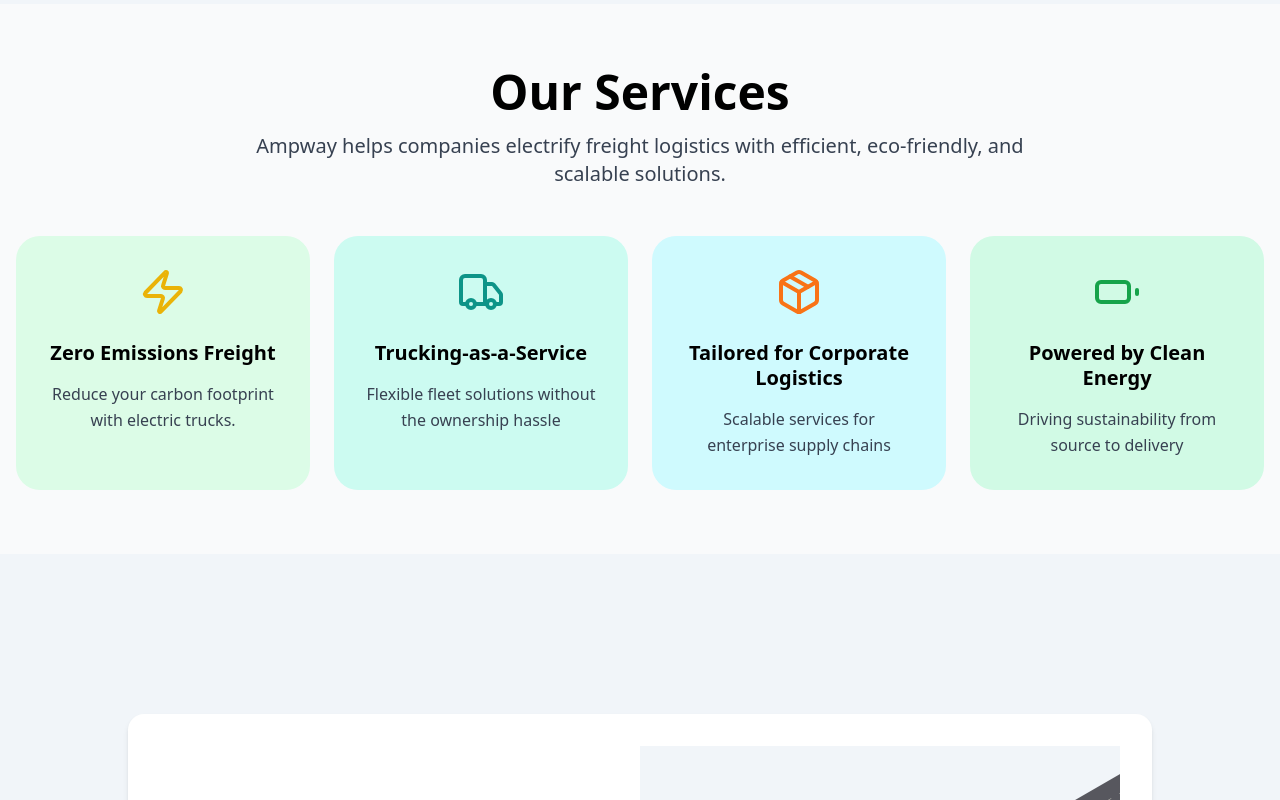
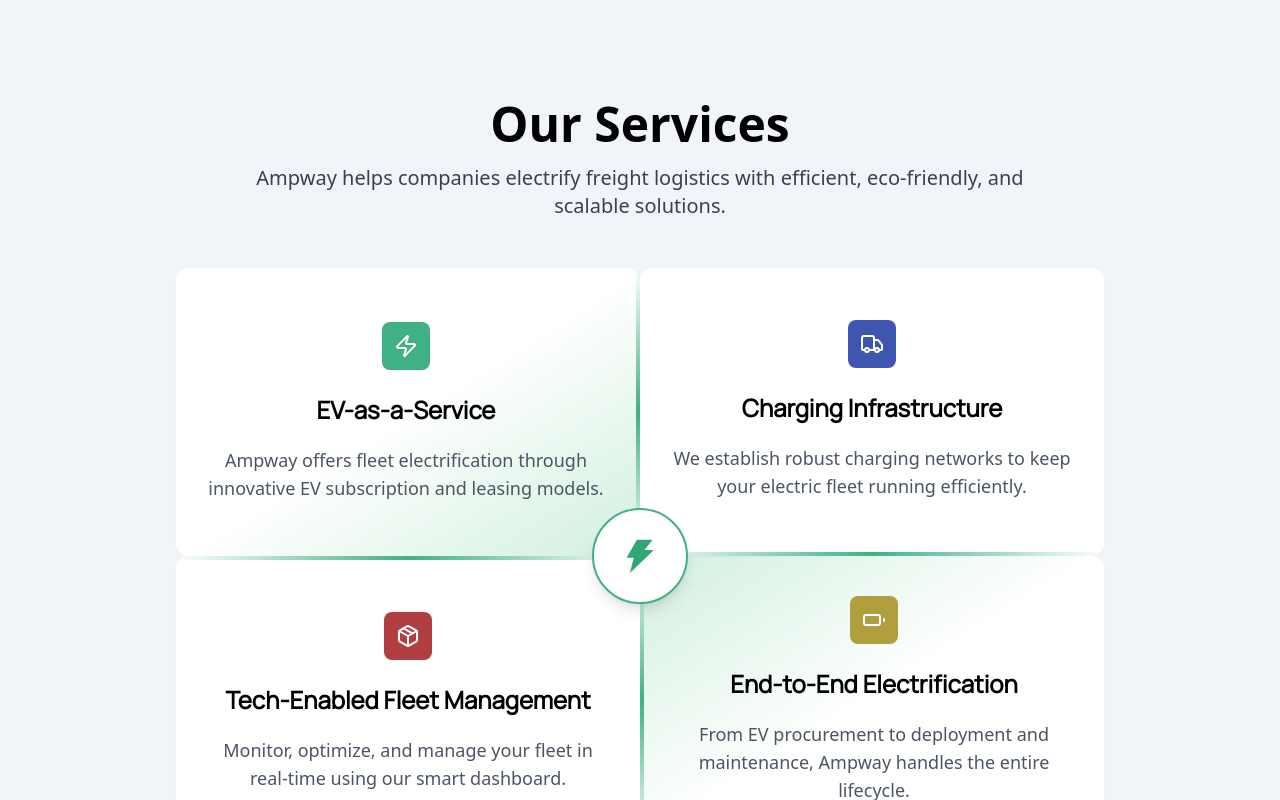
Before and after one commit to DhanushKeloth/ampway, a React (Vite) app: page / in a window 1280 px wide. Shown: the part 1340-2140 px from the top of the page. Built offline with nearby package versions, Linux system fonts and the light colour scheme.

Commit message:
done with the services section

```diff
--- a/src/Home1/FeaturesSection.jsx
+++ b/src/Home1/FeaturesSection.jsx
@@ -1,63 +1,129 @@
-import React from 'react';
-import { Zap, Truck, Package, Battery } from 'lucide-react';
-
+import React from "react";
+import { Zap, Truck, Package, Battery } from "lucide-react";
+import { AiFillThunderbolt } from "react-icons/ai";
 const FeaturesSection = () => {
 const features = [
   {
     icon: <Zap className="text-white w-6 h-6" />,
-      title: "Trade Instantly",
-      description: "Trade your favorite cryptocurrencies with fast and secure transactions",
+    title: "EV-as-a-Service",
+    description:
+      "Ampway offers fleet electrification through innovative EV subscription and leasing models.",
     bgColor: "bg-[#3FB185]",
   },
   {
     icon: <Truck className="text-white w-6 h-6" />,
-      title: "Secure Wallet Storage",
-      description: "Store your digital assets safely with advanced encryption and protection",
+    title: "Charging Infrastructure",
+    description:
+      "We establish robust charging networks to keep your electric fleet running efficiently.",
     bgColor: "bg-[#3F56B1]",
   },
   {
     icon: <Package className="text-white w-6 h-6" />,
-      title: "Market Insights",
-      description: "Track live prices, trends, and analytics to make informed decisions",
+    title: "Tech-Enabled Fleet Management",
+    description:
+      "Monitor, optimize, and manage your fleet in real-time using our smart dashboard.",
     bgColor: "bg-[#B13F41]",
   },
   {
     icon: <Battery className="text-white w-6 h-6" />,
-      title: "Seamless Conversion",
-      description: "Deposit and withdraw funds instantly with multiple payment options",
+    title: "End-to-End Electrification",
+    description:
+      "From EV procurement to deployment and maintenance, Ampway handles the entire lifecycle.",
     bgColor: "bg-[#B19E3F]",
-    }
+  },
 ];
 
+
   return (
-    <section className="w-full py-24 bg-white">
-      <div className="container mx-auto px-4">
+    <section className="w-full py-24  relative">
+      <div className="container mx-auto px-4 w-3/4 ">
         <h2 className="text-5xl font-bold text-center mb-4">Our Services</h2>
         <p className="text-xl text-gray-700 text-center mb-12 max-w-3xl mx-auto">
-          Ampway helps companies electrify freight logistics with efficient, eco-friendly, and scalable solutions.
+          Ampway helps companies electrify freight logistics with efficient,
+          eco-friendly, and scalable solutions.
         </p>
 
-        <div className="grid grid-cols-1 md:grid-cols-2 gap-8 place-items-center">
-          {features.map((feature, index) => (
+        <div className="grid grid-cols-2  place-items-center relative bg-gray-100">
+          {features.map((feature, index) => {
+            let borderStyle = {};
+            if (index === 0) {
+              // Top-left card: right border
+              borderStyle = {
+                borderRight: "4px solid transparent",
+                borderImage:
+                  "linear-gradient(to bottom, transparent, #3FB185, transparent) 1",
+                borderImageSlice: 1,
+              };
+            } else if (index === 1) {
+              // Top-right card: bottom border
+              borderStyle = {
+                borderBottom: "4px solid transparent",
+                borderImage:
+                  "linear-gradient(to right, transparent, #3FB185, transparent) 1",
+                borderImageSlice: 1,
+              };
+            } else if (index === 2) {
+              // Bottom-left card: top border
+              borderStyle = {
+                borderTop: "4px solid transparent",
+                borderImage:
+                  "linear-gradient(to left, transparent, #3FB185, transparent) 1",
+                borderImageSlice: 1,
+              };
+            } else if (index === 3) {
+              // Bottom-right card: left border
+              borderStyle = {
+                borderLeft: "4px solid transparent",
+                borderImage:
+                  "linear-gradient(to bottom, transparent, #3FB185, transparent) 1",
+                borderImageSlice: 1,
+              };
+            }
+
+            // Set white background only for index 1 and 2
+            let cardBg =
+              "bg-gradient-to-b from-green-400/20 via-white to-white";
+
+            if (index === 0) {
+              cardBg = "bg-gradient-to-tl from-green-400/20 via-white to-white";
+            } else if (index === 1 || index === 2) {
+              cardBg = "bg-white";
+            }
+            else{
+              cardBg = "bg-gradient-to-br from-green-400/20 via-white to-white";
+            }
+
+            return (
               <div
                 key={index}
-              className="p-8 rounded-xl w-full max-w-md bg-gradient-to-b from-green-400/20 via-white to-white border-t-4 border-transparent shadow-sm"
-              style={{
-                borderImage: 'linear-gradient(to right, transparent, #3FB185, transparent) 1',
-                borderImageSlice: 1
-              }}
+                className={`p-8 rounded-xl w-full h-72 flex justify-center items-center shadow-sm ${cardBg} `}
+                style={borderStyle}
               >
-              <div className="flex flex-col items-center gap-6">
-                <div className={`w-12 h-12 flex items-center justify-center ${feature.bgColor} rounded-lg`}>
+                <div className="flex flex-col items-center  gap-6">
+                  <div
+                    className={`w-12 h-12 flex items-center justify-center ${feature.bgColor} rounded-lg`}
+                  >
                     {feature.icon}
                   </div>
                   <div className="text-center">
-                  <h3 className="text-2xl font-extrabold text-black">{feature.title}</h3>
-                  <p className="text-gray-600 mt-2">{feature.description}</p>
+                    <h3 className="text-2xl font-bold font-fontheader text-black">
+                      {feature.title}
+                    </h3>
+                    <p className="text-gray-600 mt-5 text-lg">{feature.description}</p>
                   </div>
                 </div>
               </div>
-          ))}
+            );
+          })}
+
+          {/* Center circle overlay */}
+          <div className="absolute top-1/2 left-1/2 transform -translate-x-1/2 -translate-y-1/2">
+            <div className="w-24 h-24 rounded-full bg-white shadow-lg flex items-center justify-center border-2 border-[#3FB185]">
+              {/* <span className="text-2xl font-bold text-green-500">H</span>
+               */}
+               <AiFillThunderbolt  color="#33A675" className="w-10 h-10 rounded-lg"/>
+            </div>
+          </div>
         </div>
       </div>
     </section>
--- a/src/Home1/HomeTwo.jsx
+++ b/src/Home1/HomeTwo.jsx
@@ -84,7 +84,8 @@
 
       <Clients/>
 
-      <Services2/>
+      {/* <Services2/> */}
+      <FeaturesSection/>
 
       {/* Port section - styled like Mimic Design */}
       <div className="w-4/5 mx-auto shadow-md rounded-2xl overflow-hidden mb-10 mt-40 bg-white">
@@ -152,7 +153,7 @@
         <FAQ2/>
       </div>
       {/* <UseCase/> */}
-      <FeaturesSection/>
+
       <GetConnexted />
       <LogistFooter />
     </div>
```
Lines whose indentation alone changed are shown as unchanged.
